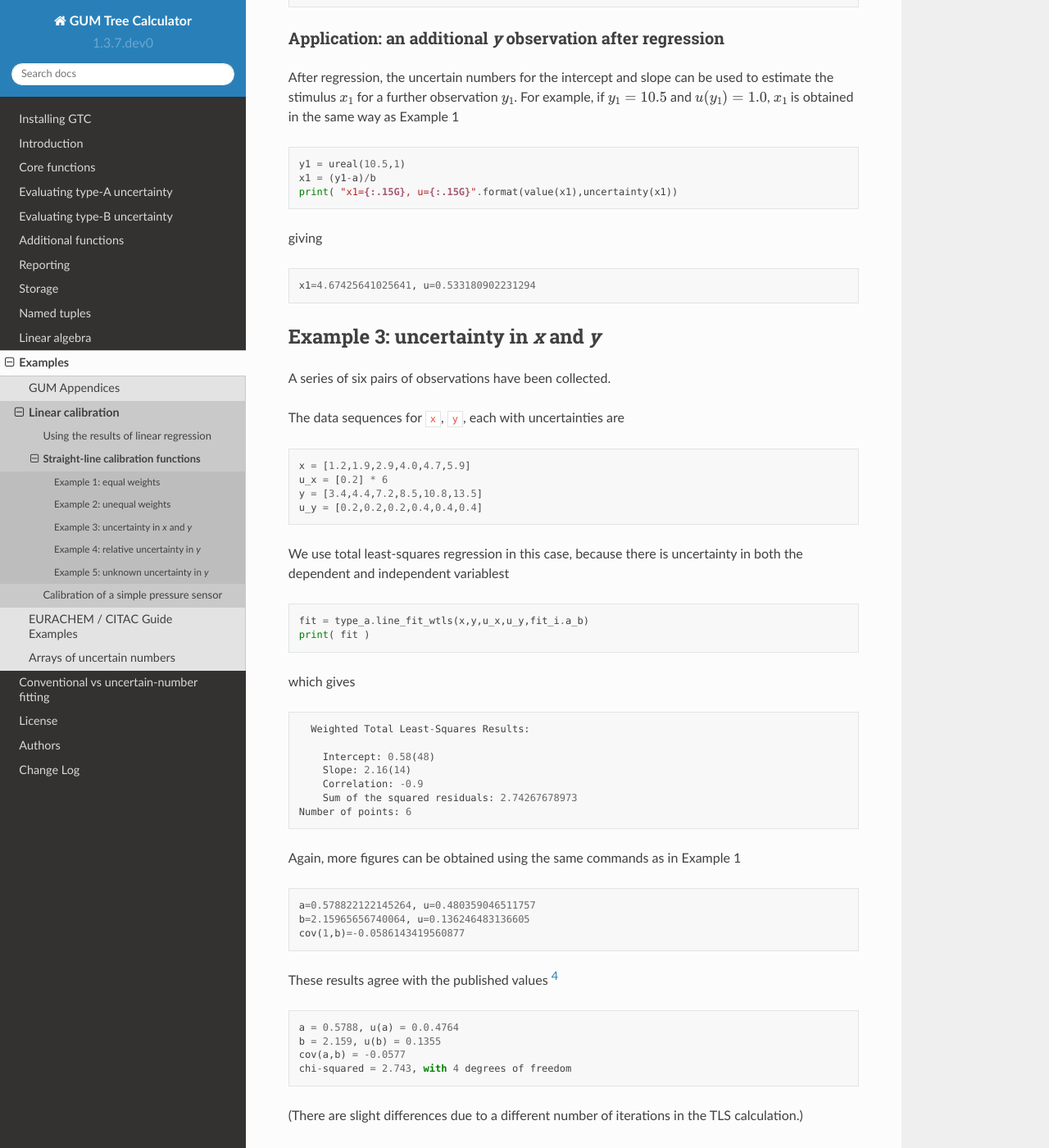
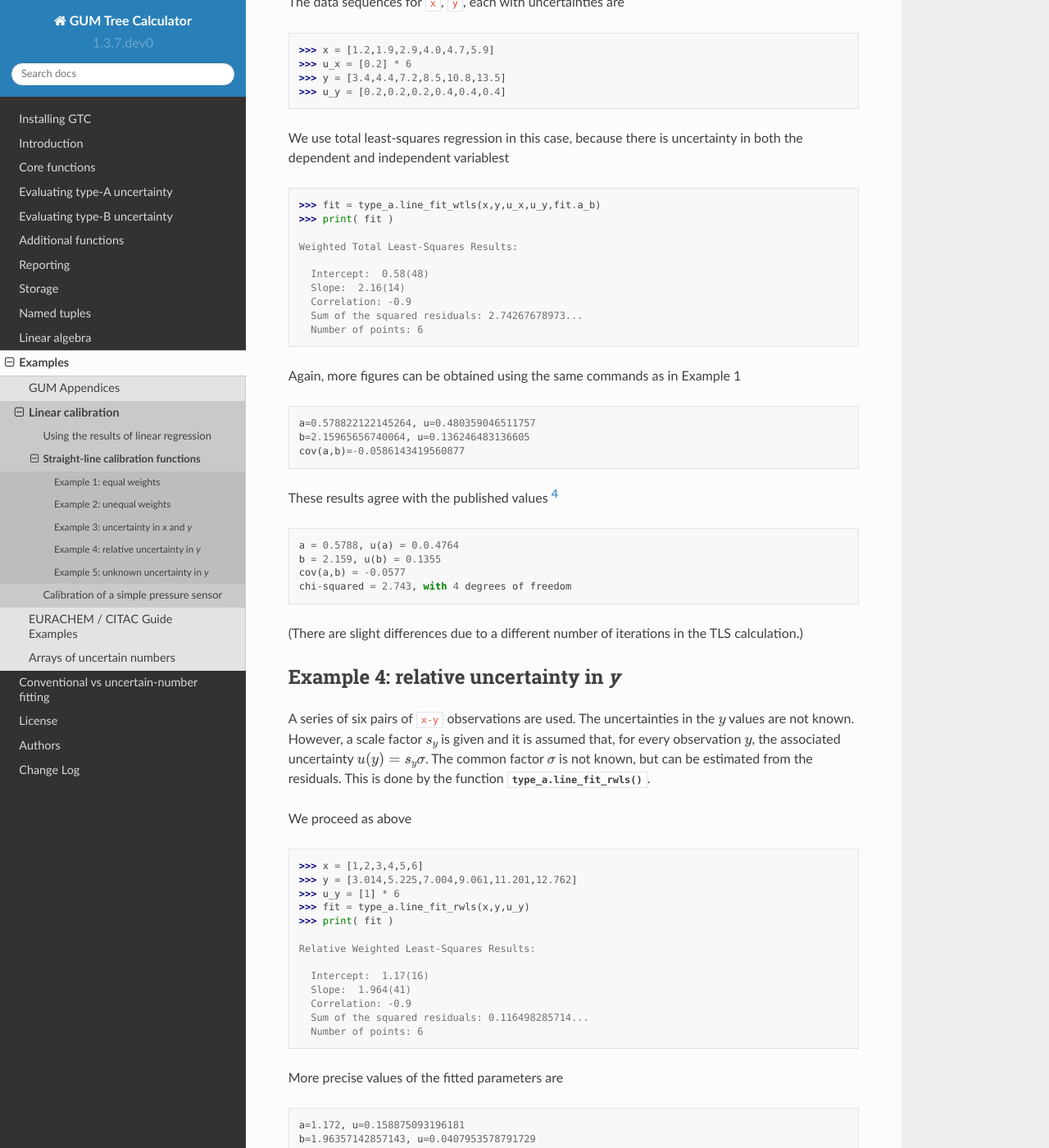
Before and after one commit to MSLNZ/GTC, a Sphinx documentation site: the page built from docs/API/straight_line_functions.rst, in a window 1280 px wide and 1400 px high, scrolled down 3638 px. Shown: the whole window at 82% size. Built offline with Sphinx 7.4.7 and the Read the Docs theme 2.0.0, drawn with Linux system fonts in a browser that asks for light colours; some of the changed text lies outside the part shown.

```diff
--- a/docs/API/straight_line_functions.rst
+++ b/docs/API/straight_line_functions.rst
@@ -18,44 +18,39 @@ A series of six pairs of ``x-y`` observations have been collected.
 
 The data sequences ``x`` and ``y`` and a sequence of uncertainties in the :math:`y` values are ::
 
-    x = [1,2,3,4,5,6]
-    y = [3.3,5.6,7.1,9.3,10.7,12.1]
-    u_y = [0.5] * 6
+    >>> x = [1,2,3,4,5,6]
+    >>> y = [3.3,5.6,7.1,9.3,10.7,12.1]
+    >>> u_y = [0.5] * 6
 
 We apply weighted least-squares regression to the data, which assumes that the values in ``u_y`` are known standard deviations for noise in ``y`` data (i.e., the data have infinite degrees of freedom) ::
 
-    fit = type_a.line_fit_wls(x,y,u_y)
-    print(fit)
-
-This displays ::
-
-Weighted Least-Squares Results:
-
-    Intercept:  1.87(47)
-    Slope:  1.76(12)
-    Correlation: -0.9
-    Sum of the squared residuals: 1.664761904761908
-    Number of points: 6
+    >>> fit = type_a.line_fit_wls(x,y,u_y)
+    >>> print(fit)
+    <BLANKLINE>
+    Weighted Least-Squares Results:
+    <BLANKLINE>
+      Intercept:  1.87(47)
+      Slope:  1.76(12)
+      Correlation: -0.9
+      Sum of the squared residuals: 1.664761904761908
+      Number of points: 6
 
 More significant figures could be obtained with ::
 
-    a = fit.intercept
-    print( "a={:.15G}, u={:.15G}".format(value(a),uncertainty(a)) )
-    b = fit.slope
-    print( "b={:.15G}, u={:.15G}".format(value(b),uncertainty(b)) )
-    print( "cov(a,b)={:.15G}".format(a.u*b.u*get_correlation(a,b)) )
-
-giving ::
-
+    >>> a = fit.intercept
+    >>> print( "a={:.15G}, u={:.15G}".format(value(a),uncertainty(a)) )
     a=1.86666666666667, u=0.465474668125631
+    >>> b = fit.slope
+    >>> print( "b={:.15G}, u={:.15G}".format(value(b),uncertainty(b)) )
     b=1.75714285714286, u=0.119522860933439
+    >>> print( "cov(a,b)={:.15G}".format(a.u*b.u*get_correlation(a,b)) )
     cov(a,b)=-0.05
 
 These results agree with published values [#]_ ::
 
     a = 1.867, u(a) = 0.465
     b = 1.757, u(b) = 0.120
-    cov(a,b) = -0.05
+    cov(a,b) = -0.050
     chi-squared = 1.665, with 4 degrees of freedom
 
 The value of ``chi-squared`` can be compared with the ``Sum of the squared residuals`` above and the degrees of freedom is the ``Number of points`` less 2.
@@ -67,12 +62,9 @@ The results may be used to find a value for ``x`` that corresponds to another ob
 
 For example, if an additional observation :math:`y_1 = 10.5` has been made, with :math:`u(y_1) = 0.5`, we can evaluate an uncertain number for the corresponding stimulus :math:`x_1`::
 
-    y1 = ureal(10.5,0.5)
-    x1 = (y1-a)/b
-    print( "x1={:.15G}, u={:.15G}".format(value(x1),uncertainty(x1)) )
-
-giving ::
-
+    >>> y1 = ureal(10.5,0.5)
+    >>> x1 = (y1-a)/b
+    >>> print( "x1={:.15G}, u={:.15G}".format(value(x1),uncertainty(x1)) )
     x1=4.91327913279133, u=0.32203556012891
 
 This uncertain number has components of uncertainty for the estimates of slope and intercept. So the combined uncertainty takes account of uncertainty in the parameter estimates for the calibration curve, and correlation between them.
@@ -84,12 +76,9 @@ The results can also be used to estimate the response :math:`y_2` to a stimulus
 
 For example, if  :math:`x_2 = 3.5`, and :math:`u(x_2) = 0.2`, we can evaluate an uncertain number for :math:`y_2` as follows ::
 
-    x2 = ureal(3.5,0.2)
-    y2 = a + b*x2
-    print( "y2={:.15G}, u={:.15G}".format(value(y2),uncertainty(y2)) )
-
-giving ::
-
+    >>> x2 = ureal(3.5,0.2)
+    >>> y2 = a + b*x2
+    >>> print( "y2={:.15G}, u={:.15G}".format(value(y2),uncertainty(y2)) )
     y2=8.01666666666667, u=0.406409531732455
 
 This is an uncertain number representing the mean, or underlying true, response to :math:`x_2`.  Again, the uncertain number for :math:`y_2` has components of uncertainty for the estimates of slope and intercept.
@@ -100,30 +89,28 @@ A series of six pairs of ``x-y`` observations have been collected.
 
 The data sequences for ``x`` and ``y``, with uncertainties in ``y``, are ::
 
-    x = [1,2,3,4,5,6]
-    y = [3.2, 4.3, 7.6, 8.6, 11.7, 12.8]
-    u_y = [0.5,0.5,0.5,1.0,1.0,1.0]
+    >>> x = [1,2,3,4,5,6]
+    >>> y = [3.2, 4.3, 7.6, 8.6, 11.7, 12.8]
+    >>> u_y = [0.5,0.5,0.5,1.0,1.0,1.0]
 
 Again, a weighted least-squares regression can be used, which assumes that the uncertainties in ``y`` values are exactly known (i.e., infinite degrees of freedom) ::
 
-    fit = type_a.line_fit_wls(x,y,u_y)
-    print( fit )
-
-This generates ::
-
+    >>> fit = type_a.line_fit_wls(x,y,u_y)
+    >>> print( fit )
+    <BLANKLINE>
     Weighted Least-Squares Results:
-
+    <BLANKLINE>
+      Intercept:  0.89(53)
+      Slope:  2.06(18)
+      Correlation: -0.87
+      Sum of the squared residuals: 4.130801687763713
       Number of points: 6
-      Intercept: 0.89, u=0.53, df=inf
-      Slope: 2.06, u=0.18, df=inf
-      Correlation: -0.87
-      Sum of the squared residuals: 4.1308
 
 More significant figures can be obtained by the same commands used in Example 1::
 
     a=0.885232067510549, u=0.529708143508836
     b=2.05696202531646, u=0.177892016741205
-    cov(1,b)=-0.0822784810126582
+    cov(a,b)=-0.0822784810126582
 
 These results agree with published values [#]_ ::
 
@@ -138,12 +125,9 @@ Application: an additional `y` observation after regression
 After regression, the uncertain numbers for the intercept and slope can be used to estimate the stimulus :math:`x_1` for a further observation :math:`y_1`. For example, if :math:`y_1 = 10.5` and :math:`u(y_1) = 1.0`, :math:`x_1` is obtained in the same way as Example 1 ::
 
     y1 = ureal(10.5,1)
-    x1 = (y1-a)/b
-    print( "x1={:.15G}, u={:.15G}".format(value(x1),uncertainty(x1))
-
-giving ::
-
-    x1=4.67425641025641, u=0.533180902231294
+    x1 = (y1 - a)/b
+    print( "x1={:.15G}, u={:.15G}".format( value(x1),uncertainty(x1) ) )
+    x1=4.674..., u=0.533...
 
 Example 3: uncertainty in `x` and `y`
 =====================================
@@ -151,31 +135,29 @@ A series of six pairs of observations have been collected.
 
 The data sequences for ``x``, ``y``, each with uncertainties are ::
 
-    x = [1.2,1.9,2.9,4.0,4.7,5.9]
-    u_x = [0.2] * 6
-    y = [3.4,4.4,7.2,8.5,10.8,13.5]
-    u_y = [0.2,0.2,0.2,0.4,0.4,0.4]
+    >>> x = [1.2,1.9,2.9,4.0,4.7,5.9]
+    >>> u_x = [0.2] * 6
+    >>> y = [3.4,4.4,7.2,8.5,10.8,13.5]
+    >>> u_y = [0.2,0.2,0.2,0.4,0.4,0.4]
 
 We use total least-squares regression in this case, because there is uncertainty in both the dependent and independent variablest ::
 
-    fit = type_a.line_fit_wtls(x,y,u_x,u_y,fit_i.a_b)
-    print( fit )
-
-which gives ::
-
+    >>> fit = type_a.line_fit_wtls(x,y,u_x,u_y,fit.a_b)
+    >>> print( fit )
+    <BLANKLINE>
     Weighted Total Least-Squares Results:
-
-      Intercept: 0.58(48)
-      Slope: 2.16(14)
+    <BLANKLINE>
+      Intercept:  0.58(48)
+      Slope:  2.16(14)
       Correlation: -0.9
-      Sum of the squared residuals: 2.74267678973
-  Number of points: 6
+      Sum of the squared residuals: 2.74267678973...
+      Number of points: 6
 
 Again, more figures can be obtained using the same commands as in Example 1 ::
 
     a=0.578822122145264, u=0.480359046511757
     b=2.15965656740064, u=0.136246483136605
-    cov(1,b)=-0.0586143419560877
+    cov(a,b)=-0.0586143419560877
 
 These results agree with the published values [#]_ ::
 
@@ -192,21 +174,18 @@ A series of six pairs of ``x-y`` observations are used. The uncertainties in the
 
 We proceed as above ::
 
-    x = [1,2,3,4,5,6]
-    y = [3.014,5.225,7.004,9.061,11.201,12.762]
-    u_y = [1] * 6
-    fit = type_a.line_fit_rwls(x,y,u_y)
-
-    print( fit )
-
-which displays ::
-
+    >>> x = [1,2,3,4,5,6]
+    >>> y = [3.014,5.225,7.004,9.061,11.201,12.762]
+    >>> u_y = [1] * 6
+    >>> fit = type_a.line_fit_rwls(x,y,u_y)
+    >>> print( fit )
+    <BLANKLINE>
     Relative Weighted Least-Squares Results:
-
-      Intercept: 1.17(16)
-      Slope: 1.964(41)
+    <BLANKLINE>
+      Intercept:  1.17(16)
+      Slope:  1.964(41)
       Correlation: -0.9
-      Sum of the squared residuals: 0.116498285714
+      Sum of the squared residuals: 0.116498285714...
       Number of points: 6
 
 More precise values of the fitted parameters are ::
@@ -232,20 +211,17 @@ The data in previous example could also have been processed by an 'ordinary' lea
 
 We proceed as follows. The data sequences are defined and the ordinary least-squares function is applied ::
 
-    x = [1,2,3,4,5,6]
-    y = [3.014,5.225,7.004,9.061,11.201,12.762]
-    fit = type_a.line_fit(x,y)
-
-    print( fit )
-
-which displays ::
-
+    >>> x = [1,2,3,4,5,6]
+    >>> y = [3.014,5.225,7.004,9.061,11.201,12.762]
+    >>> fit = type_a.line_fit(x,y)
+    >>> print( fit )
+    <BLANKLINE>
     Ordinary Least-Squares Results:
-
-      Intercept: 1.17(16)
-      Slope: 1.964(41)
+    <BLANKLINE>
+      Intercept:  1.17(16)
+      Slope:  1.964(41)
       Correlation: -0.9
-      Sum of the squared residuals: 0.116498285714
+      Sum of the squared residuals: 0.116498285714...
       Number of points: 6
 
 More precise values of the fitted parameters are ::
@@ -262,12 +238,9 @@ After regression, if a further observation of :math:`y` becomes available, or a
 
 For example, if we wish to know the stimulus :math:`x_1` that gave rise to a response :math:`y_1 = 10.5`, we can use the object ``fit`` returned by the regression (note that :meth:`~type_a.LineFitOLS.x_from_y` takes a sequence of `y` values) ::
 
-    y1 = 10.5
-    x1 = fit.x_from_y( [y1] )
-    print( x1 )
-
-which displays ::
-
+    >>> y1 = 10.5
+    >>> x1 = fit.x_from_y( [y1] )
+    >>> print( x1 )
     4.751(97)
 
 Forward evaluation: an additional stimulus
@@ -277,25 +250,19 @@ The regression results can also be used to predict a single future response :mat
 
 For example, if  :math:`x_2 = 3.5` we can find :math:`y_2` as follows ::
 
-    x2 = 3.5
-    y2 = fit.y_from_x(x2)
-    print( y2 )
-
-giving ::
-
+    >>> x2 = 3.5
+    >>> y2 = fit.y_from_x(x2)
+    >>> print( y2 )
     8.04(18)
 
 In this case, the uncertainty reported for :math:`y_2` includes a component for the variability of individual responses. The method :meth:`~type_a.LineFitOLS.y_from_x` incorporates this information from the regression analysis.
 
 Alternatively, the mean response to a stimulus :math:`x_2` can be obtained directly from the fitted parameters ::
 
-    x2 = 3.5
-    a, b = fit.a_b
-    y2 = a + b*x2
-    print( y2 )
-
-which gives ::
-
+    >>> x2 = 3.5
+    >>> a, b = fit.a_b
+    >>> y2 = a + b*x2
+    >>> print( y2 )
     8.044(70)
 
 .. rubric:: Footnotes
```
